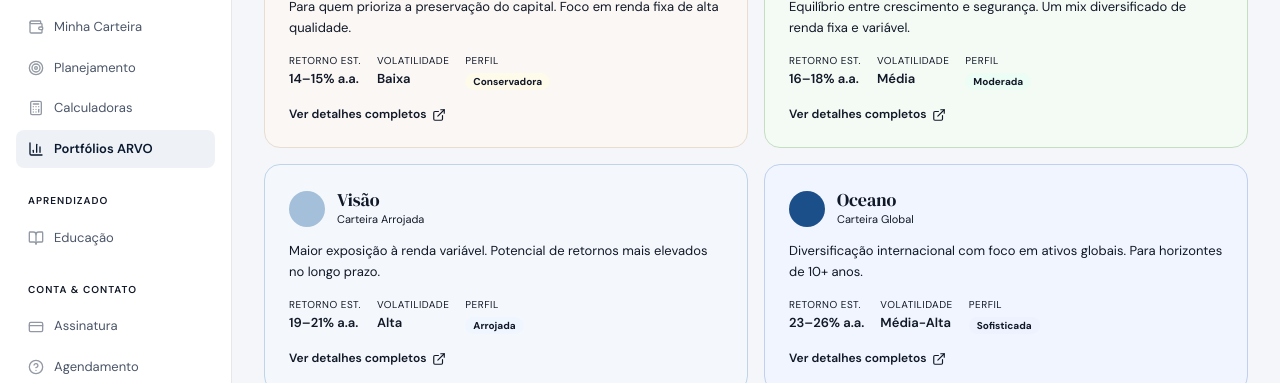
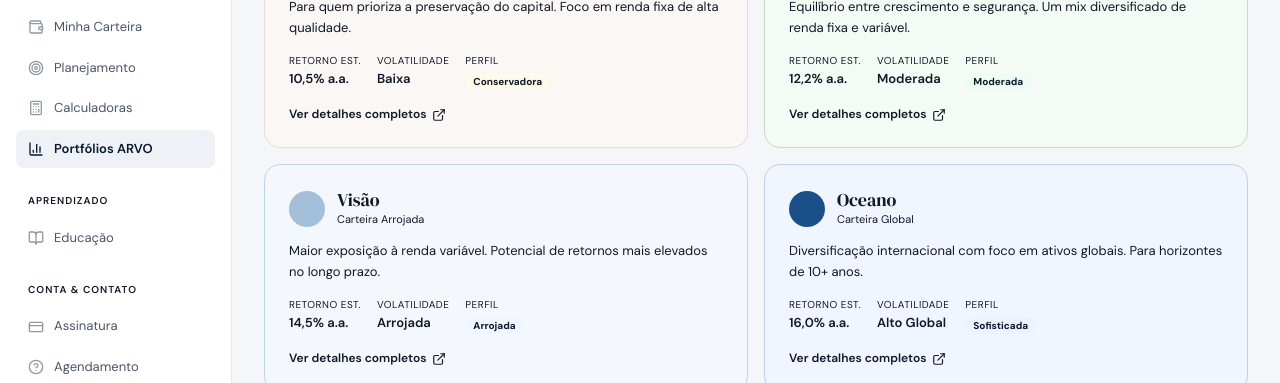
Before and after one commit to luslater/arvo, a Next.js app: page /dashboard/portfolios in a window 1280 px wide. Shown: the part 202-585 px from the top of the page. Built offline with nearby package versions, Linux system fonts and the light colour scheme; no server answers.

Commit message:
fix(portfolios): Update placeholder legacy stats on gallery to match dynamic targets

```diff
--- a/src/app/dashboard/portfolios/page.tsx
+++ b/src/app/dashboard/portfolios/page.tsx
@@ -15,7 +15,7 @@ const portfolios = [
         border: "#E8DDD0",
         riskLabel: "Conservadora",
         riskColor: "text-amber-700 bg-amber-50",
-        returns: "14–15% a.a.",
+        returns: "10,5% a.a.",
         volatility: "Baixa",
     },
     {
@@ -28,8 +28,8 @@ const portfolios = [
         border: "#C4DEC1",
         riskLabel: "Moderada",
         riskColor: "text-emerald-700 bg-emerald-50",
-        returns: "16–18% a.a.",
-        volatility: "Média",
+        returns: "12,2% a.a.",
+        volatility: "Moderada",
     },
     {
         type: "VISÃO",
@@ -41,8 +41,8 @@ const portfolios = [
         border: "#BDD4EA",
         riskLabel: "Arrojada",
         riskColor: "text-blue-700 bg-blue-50",
-        returns: "19–21% a.a.",
-        volatility: "Alta",
+        returns: "14,5% a.a.",
+        volatility: "Arrojada",
     },
     {
         type: "OCEANO",
@@ -54,8 +54,8 @@ const portfolios = [
         border: "#BFD0F0",
         riskLabel: "Sofisticada",
         riskColor: "text-indigo-700 bg-indigo-50",
-        returns: "23–26% a.a.",
-        volatility: "Média-Alta",
+        returns: "16,0% a.a.",
+        volatility: "Alto Global",
     },
 ]
 
```
